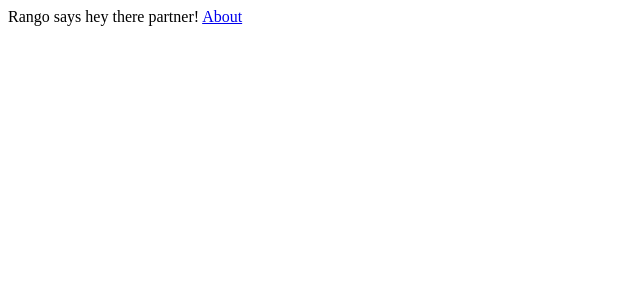
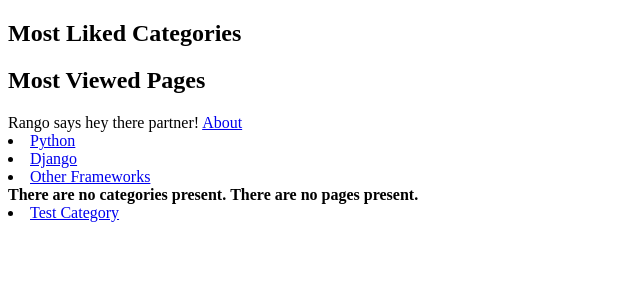
Before and after one commit to ldppppp/tango_with_django_project, a Django app: page / in a window 1280 px wide. Shown: the top 300 px of the page, without its empty margins (0-640 px from the left). Run offline with Django 3.2, Linux system fonts and the light colour scheme; data that the repository does not hold is empty.

Commit message:
Fourth commit

```diff
--- a/rango/urls.py
+++ b/rango/urls.py
@@ -1,3 +1,4 @@
+from django.conf.urls import url
 from django.contrib import admin
 from django.urls import path
 
@@ -8,5 +9,6 @@ app_name = 'rango'
 urlpatterns = [
     path('', views.index, name='index'),
     path('about/', views.about, name='about'),
+    path('show_category/<category_name_slug>/', views.show_category, name='show_category'),
     path('admin/', admin.site.urls),
 ]
--- a/rango/views.py
+++ b/rango/views.py
@@ -1,9 +1,16 @@
 from django.http import HttpResponse
 from django.shortcuts import render
 
+from rango.models import Category, Page
+
 
 def index(request):
-    return render(request, 'rango/index.html', {'boldmessage': 'Crunchy, creamy, cookie, candy, cupcake!'})
+    categories = Category.objects.order_by('-views')
+    pages = Page.objects.order_by('-views')
+    return render(request, 'rango/index.html',
+                  {'boldmessage': 'Crunchy, creamy, cookie, candy, cupcake!',
+                   'categories': categories[:5],
+                   'pages': pages[:5]})
 
 
 def about(request):
@@ -16,3 +23,14 @@ def admin(request):
 
 def page(request):
     return render(request, 'rango/page.html')
+
+
+def show_category(request, category_name_slug):
+    # print('category_name_slug:', category_name_slug)
+    try:
+        category = Category.objects.get(slug=category_name_slug)
+    except Exception as e:
+        category = None
+
+    pages = Page.objects.filter(category=category)
+    return render(request, 'rango/category.html', {'category': category, 'pages': pages})
--- a/templates/rango/index.html
+++ b/templates/rango/index.html
@@ -5,7 +5,24 @@
     <title>Index</title>
 </head>
 <body>
+    <h2>Most Liked Categories</h2>
+    <h2>Most Viewed Pages</h2>
     Rango says hey there partner!
     <a href="/rango/about/">About</a><br />
+
+    <li><a href="/rango/category/python/">Python</a></li>
+    <li><a href="/rango/category/django/">Django</a></li>
+    <li><a href="/rango/category/other-frameworks/">Other Frameworks</a></li>
+
+    {% for category in categories %}
+        {% empty %} <strong>There are no categories present.</strong>
+    {% endfor %}
+
+    {% for page in pages %}
+        <li><a href="{{ page.url }}">{{ page.title }}</a></li>
+        {% empty %} <strong>There are no pages present.</strong>
+    {% endfor %}
+
+    <li><a href="/rango/category/test-category/">Test Category</a></li>
 </body>
 </html>
```
Also changed, not shown: populate_rango.py (+16 -8 lines), rango/models.py (+9 -3 lines), templates/rango/category.html (added, +23 -0 lines), db.sqlite3, rango/migrations/0001_initial.py (added), rango/migrations/0002_category_slug.py (added), rango/migrations/__init__.py (added).
